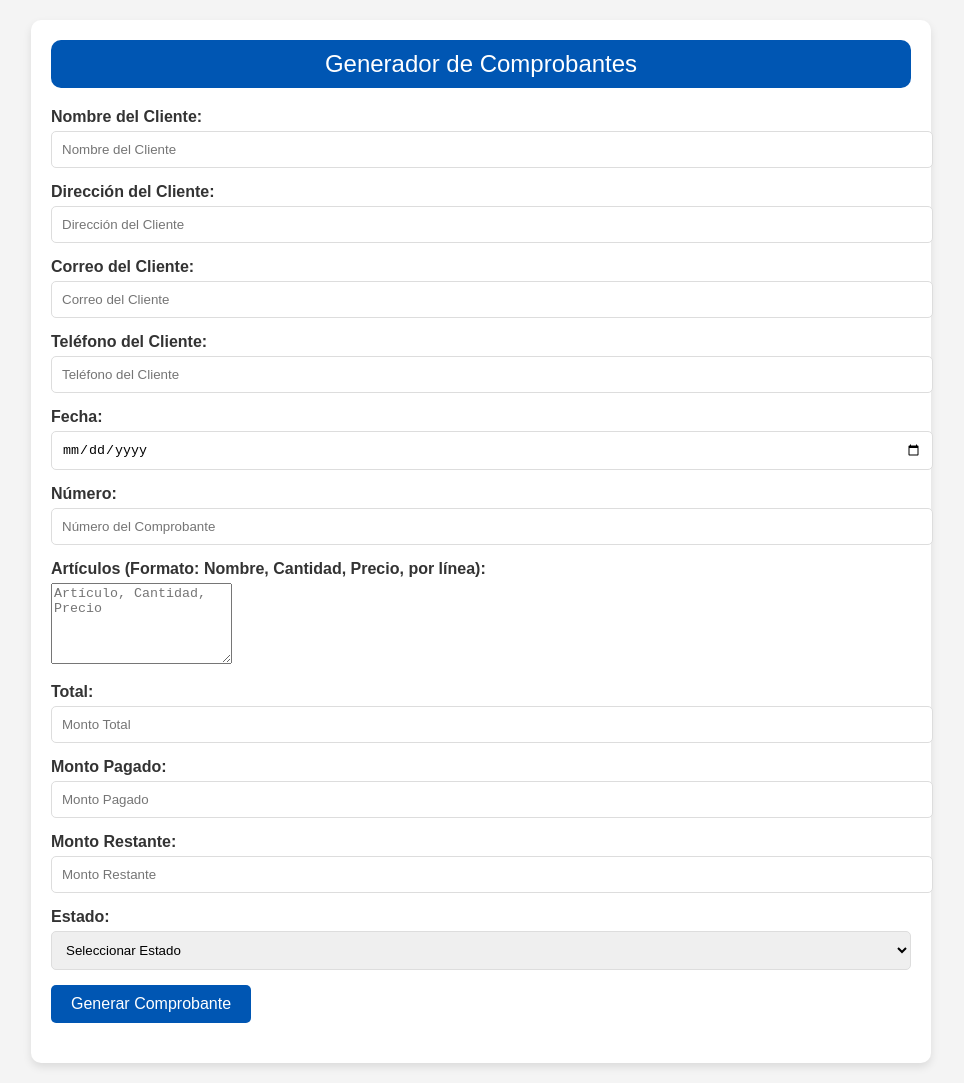
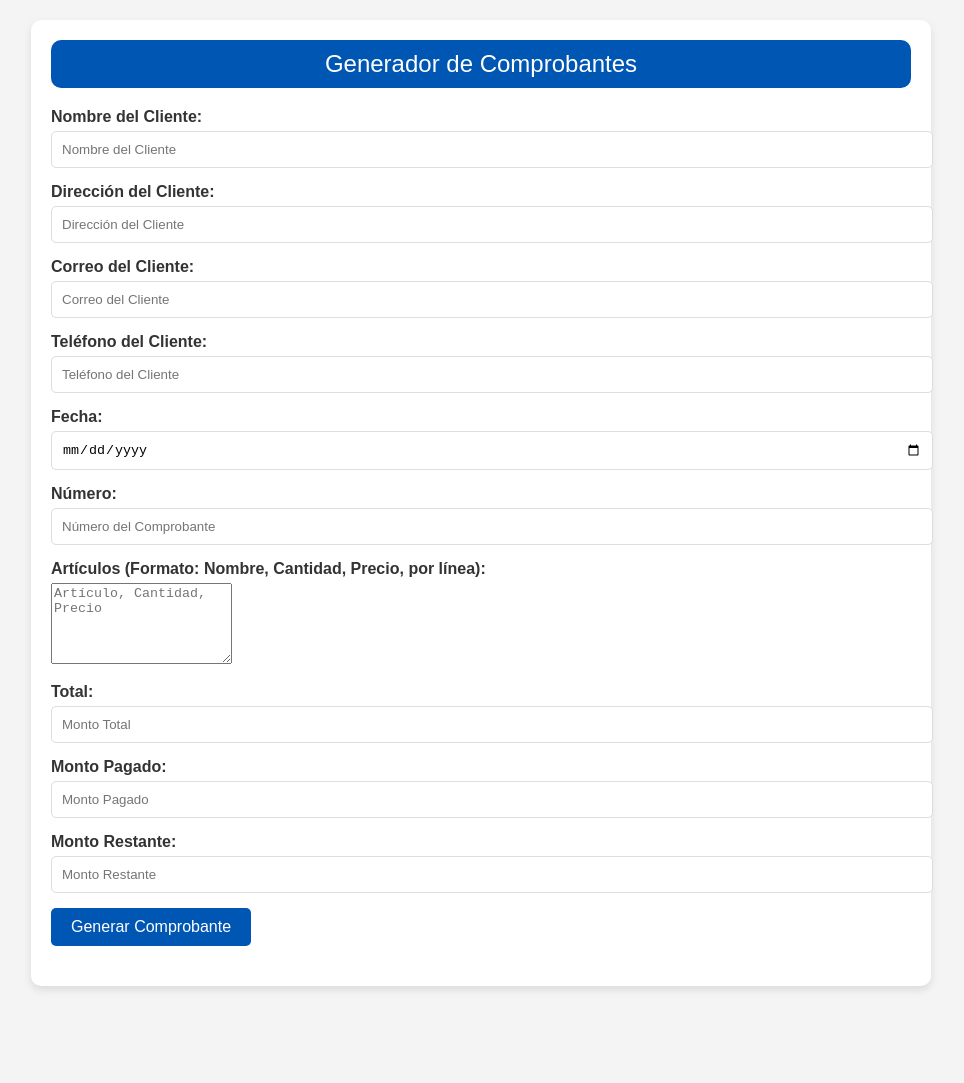
Before and after one commit to IgnacioArra-labs/lachicadelosramoss, a plain HTML site: page admin.html in a window 1280 px wide. Shown: the whole page, without its empty margins (159-1123 px from the left). After the commit the page ends 1006 px from the top, so only its background shows below. Drawn offline with nearby package versions, Linux system fonts and the light colour scheme.

Commit message:
admin.html

```diff
--- a/admin.html
+++ b/admin.html
@@ -243,14 +243,7 @@
                 <label for="remainingAmount">Monto Restante:</label>
                 <input type="number" id="remainingAmount" step="0.01" placeholder="Monto Restante">
             </div>
-            <div class="form-group">
-                <label for="paymentStatus">Estado:</label>
-                <select id="paymentStatus">
-                    <option value="">Seleccionar Estado</option>
-                    <option value="pagado">Pagado</option>
-                    <option value="señado">Señado</option>
-                </select>
-            </div>
+
             <button onclick="generateInvoice()">Generar Comprobante</button>
         </div>
 
```
